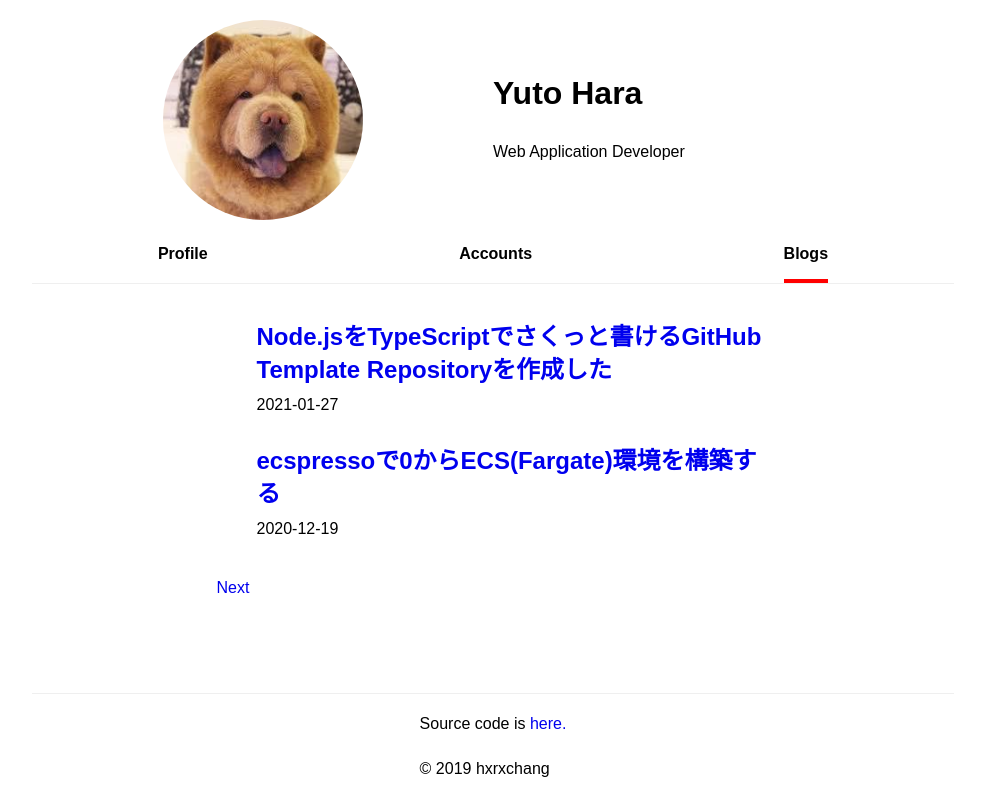
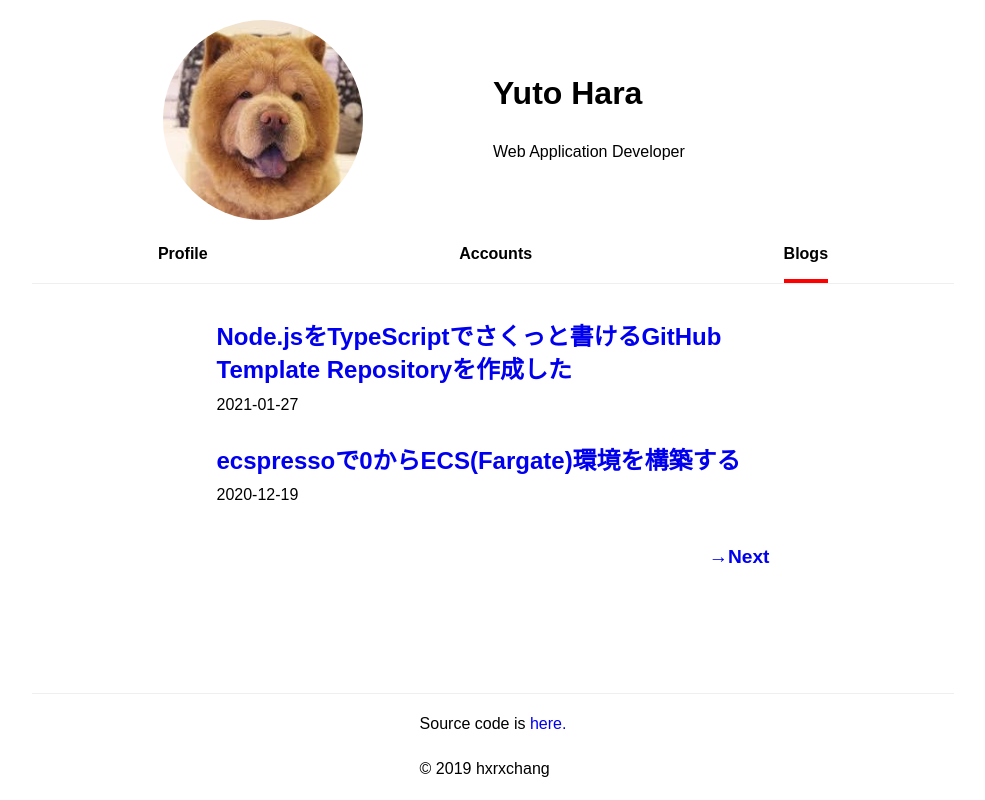
Before and after one commit to hxrxchang/my-next-page, a Next.js app: page /blogs in a window 1280 px wide. Shown: the whole page, without its empty margins (147-1132 px from the left). Built offline with nearby package versions, Linux system fonts and the light colour scheme; no server answers.

Commit message:
feature: スタイル修正

```diff
--- a/src/components/blog-list.tsx
+++ b/src/components/blog-list.tsx
@@ -12,23 +12,33 @@ type Props = {
 };
 
 const Styled = styled.div`
-  padding: 0 20%;
+  padding: 10px 20% 20px;
 
   .blog-list {
-    padding-top: 10px;
+    padding-inline-start: 0px;
   }
 
   .pagenation {
     display: flex;
+    justify-content: space-between;
+  }
+
+  .pagenation-link-wrapper {
+    font-weight: bold;
+    font-size: 1.2em;
   }
 
   @media (max-width: ${breakPointMedium}) {
-    padding: 0 10%;
+    padding: 10px 10% 20px;
   }
 
   @media (max-width: ${breakPointSmall}) {
-    padding: 0;
+    padding: 10px 4% 20px;
     min-height: 300px;
+
+    .pagenation {
+      padding: 0 8%;
+    }
   }
 `;
 
@@ -42,8 +52,8 @@ export const BlogList: React.FC<Props> = ({ blogDataList, pageId, pagenationInfo
           ))}
         </ul>
         <div className="pagenation">
-          <div className="pagenation-link-wrapper">{pagenationInfo.hasPrev && <Link href={`/blogs/page/${pageId - 1}`}>Prev</Link>}</div>
-          <div className="pagenation-link-wrapper">{pagenationInfo.hasNext && <Link href={`/blogs/page/${pageId + 1}`}>Next</Link>}</div>
+          <div className="pagenation-link-wrapper">{pagenationInfo.hasPrev && <Link href={`/blogs/page/${pageId - 1}`}>←Prev</Link>}</div>
+          <div className="pagenation-link-wrapper">{pagenationInfo.hasNext && <Link href={`/blogs/page/${pageId + 1}`}>→Next</Link>}</div>
         </div>
       </Styled>
     </>
```
